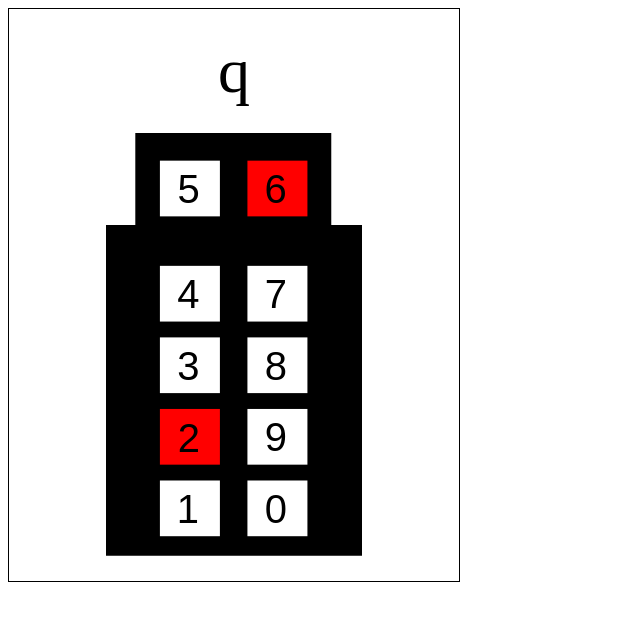
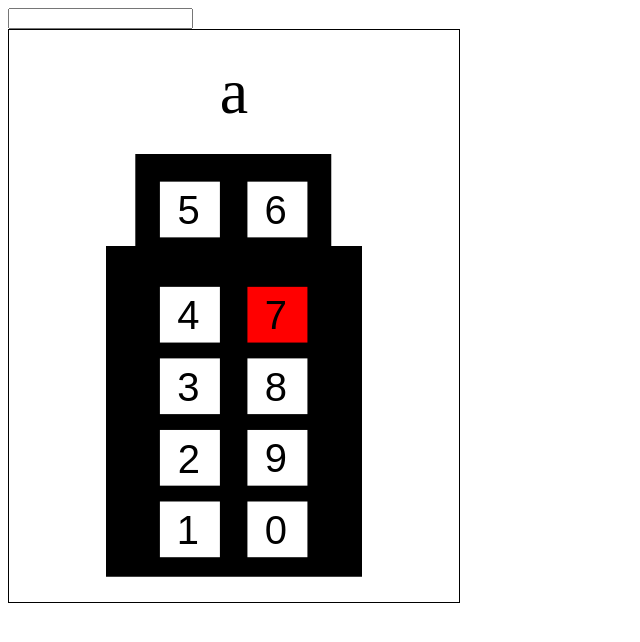
Before and after one commit to quasarj/DecaTxt-learn, a plain HTML site: page learn-prog/test.html in a window 1280 px wide. Shown: the whole page, without its empty margins (0-640 px from the left). Drawn offline with Linux system fonts and the light colour scheme.

Commit message:
First working version, very simple

```diff
--- /dev/null
+++ b/learn-prog/main.js
@@ -0,0 +1,80 @@
+let keymap = {"function": "125", "d": "0", "j": "1", "i": "2", "h": "3",
+			  "g": "4", "f": "5", "e": "6", "a": "7", "b": "8", "c": "9",
+			  "z": "51", "x": "53", "w": "54", "shift": "56", "s": "57",
+	          "t": "58", "u": "59", "v": "50", "r": "61", "q": "62", "p": "63",
+	          "o": "64", "k": "67", "l": "68", "m": "69", "n": "60", "!": "71",
+	          "?": "72", ".": "37", "enter": "74", "tab": "87", ",": "79",
+	          "'": "70", " ": "765", "&": "7654", "@": "41", "\"": "42",
+	          "*": "34", "~": "48", ":": "49", ";": "40", "backspace": "456",
+	          "\\": "4563", "|": "81", "`": "82", "-": "83", "capslock": "89",
+	          "numlock": "80", "_": "893", "scrolllock": "897", "pause": "31",
+	          "^": "32", "pageup": "39", "pagedown": "30", ">": "342",
+	          "home": "345", "end": "346", "printscreen": "347", "<": "348",
+	          "%": "91", "control": "92", "#": "90", "$": "902", "down": "903",
+	          "up": "904", "left": "905", "right": "906", "volumeup": "907",
+	          "volumedown": "908", "insert": "21", "delete": "20", "menu": "123",
+	          "windows": "124", "escape": "126", "alternate": "127",
+	          "break": "128", "{": "012", "[": "013", "]": "014", "}": "015",
+	          "=": "016", "+": "017", "(": "018", ")": "019", "f1": "681",
+	          "f2": "682", "f3": "683", "f4": "684", "f5": "687", "f9": "583",
+	          "fspace": "680", "f7": "581", "f8": "582", "f10": "584",
+	          "f11": "587", "f12": "589"};
+
+function turnOnNumber(num) {
+  let el = document.getElementById("b" + num);
+  el.classList.add("on")
+}
+function turnOffNumber(num) {
+  let el = document.getElementById("b" + num);
+  el.classList.add("off");
+  el.classList.remove("on");
+}
+
+function displayLetter(numstring) {
+	for (var i = 0; i < numstring.length; i++) {
+	  turnOnNumber(numstring.charAt(i));
+	}
+}
+
+function showChar(character) {
+	displayLetter(keymap[character]);
+
+	if (character == ' ') {
+		character = 'space';
+	}
+	document.getElementById("letter").innerHTML = character;
+}
+
+function keyHandler(event) {
+	let key = event.key;
+	let letter = letterTrain.charAt(pos);
+
+	if (key === letter) {
+		pos++;
+		updateDisplay();
+	}
+}
+
+function resetNumbers() {
+	for (var i = 0; i < 10; i++) {
+	  turnOffNumber(i);
+	}
+}
+
+function updateDisplay() {
+	resetNumbers();
+	let letter = letterTrain.charAt(pos);
+	document.getElementById("input_section").value = '';
+	showChar(letter);
+}
+
+// simple way to get a letter to display from the URL. TEMP
+// const urlParams = new URLSearchParams(window.location.search);
+// const letterToDisplay = urlParams.get('letter') || 'q';
+
+const letterTrain = "asdf gh jkl jkjkjk jkl jkl jlk jkl jkl";
+let pos = 0;
+
+document.addEventListener("DOMContentLoaded", function(){
+	updateDisplay();
+});
--- a/learn-prog/test.html
+++ b/learn-prog/test.html
@@ -30,7 +30,10 @@
 		}
 	</style>
 </head>
-
+<body>
+	<div id="input_section">
+		<input type="input" id="user_input" onkeydown="keyHandler(event)"/>
+	</div>
 	<div class="container">
 	<div class="center">
 		<p id="letter">
@@ -333,32 +336,6 @@
 	</div>
 	</div>
 
-<script type="text/javascript">
-
-let keymap = {"function": "125", "d": "0", "j": "1", "i": "2", "h": "3", "g": "4", "f": "5", "e": "6", "a": "7", "b": "8", "c": "9", "z": "51", "x": "53", "w": "54", "shift": "56", "s": "57", "t": "58", "u": "59", "v": "50", "r": "61", "q": "62", "p": "63", "o": "64", "k": "67", "l": "68", "m": "69", "n": "60", "!": "71", "?": "72", ".": "37", "enter": "74", "tab": "87", ",": "79", "'": "70", "space": "765", "&": "7654", "@": "41", "\"": "42", "*": "34", "~": "48", ":": "49", ";": "40", "backspace": "456", "\\": "4563", "|": "81", "`": "82", "-": "83", "capslock": "89", "numlock": "80", "_": "893", "scrolllock": "897", "pause": "31", "^": "32", "pageup": "39", "pagedown": "30", ">": "342", "home": "345", "end": "346", "printscreen": "347", "<": "348", "%": "91", "control": "92", "#": "90", "$": "902", "down": "903", "up": "904", "left": "905", "right": "906", "volumeup": "907", "volumedown": "908", "insert": "21", "delete": "20", "menu": "123", "windows": "124", "escape": "126", "alternate": "127", "break": "128", "{": "012", "[": "013", "]": "014", "}": "015", "=": "016", "+": "017", "(": "018", ")": "019", "f1": "681", "f2": "682", "f3": "683", "f4": "684", "f5": "687", "f9": "583", "fspace": "680", "f7": "581", "f8": "582", "f10": "584", "f11": "587", "f12": "589"};
-
-function turnon(num) {
-  let el = document.getElementById("b" + num);
-  el.classList.add("on")
-}
-
-function display(numstring) {
-	for (var i = 0; i < numstring.length; i++) {
-	  turnon(numstring.charAt(i));
-	}
-}
-
-function show_char(character) {
-	document.getElementById("letter").innerHTML = character;
-	display(keymap[character]);
-}
-
-
-const urlParams = new URLSearchParams(window.location.search);
-const letterToDisplay = urlParams.get('letter') || 'q';
-
-document.addEventListener("DOMContentLoaded", function(){
-	show_char(letterToDisplay);
-});
-</script>
+	<script type="text/javascript" src="main.js"></script>
+</body>
 </html>
```
Lines whose indentation alone changed are shown as unchanged.
